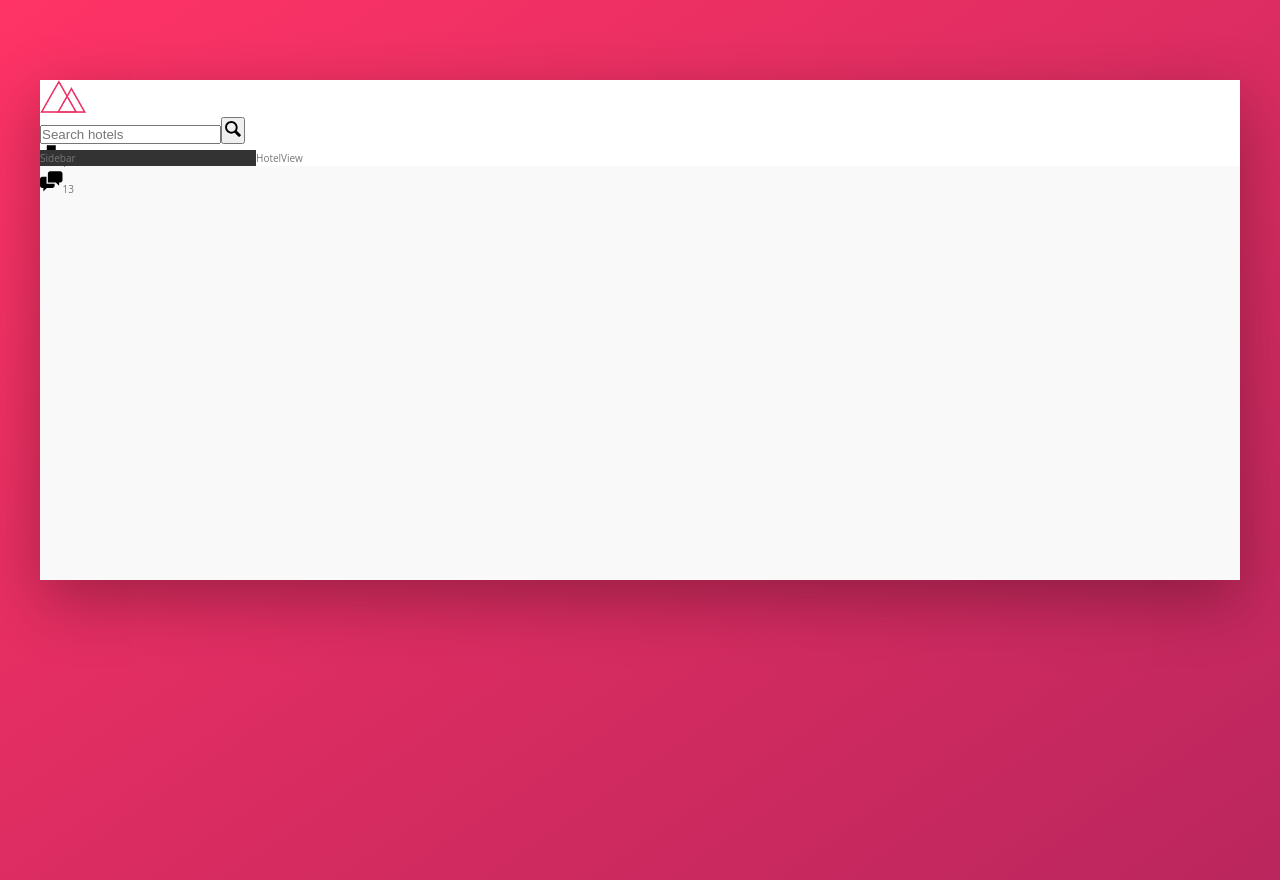
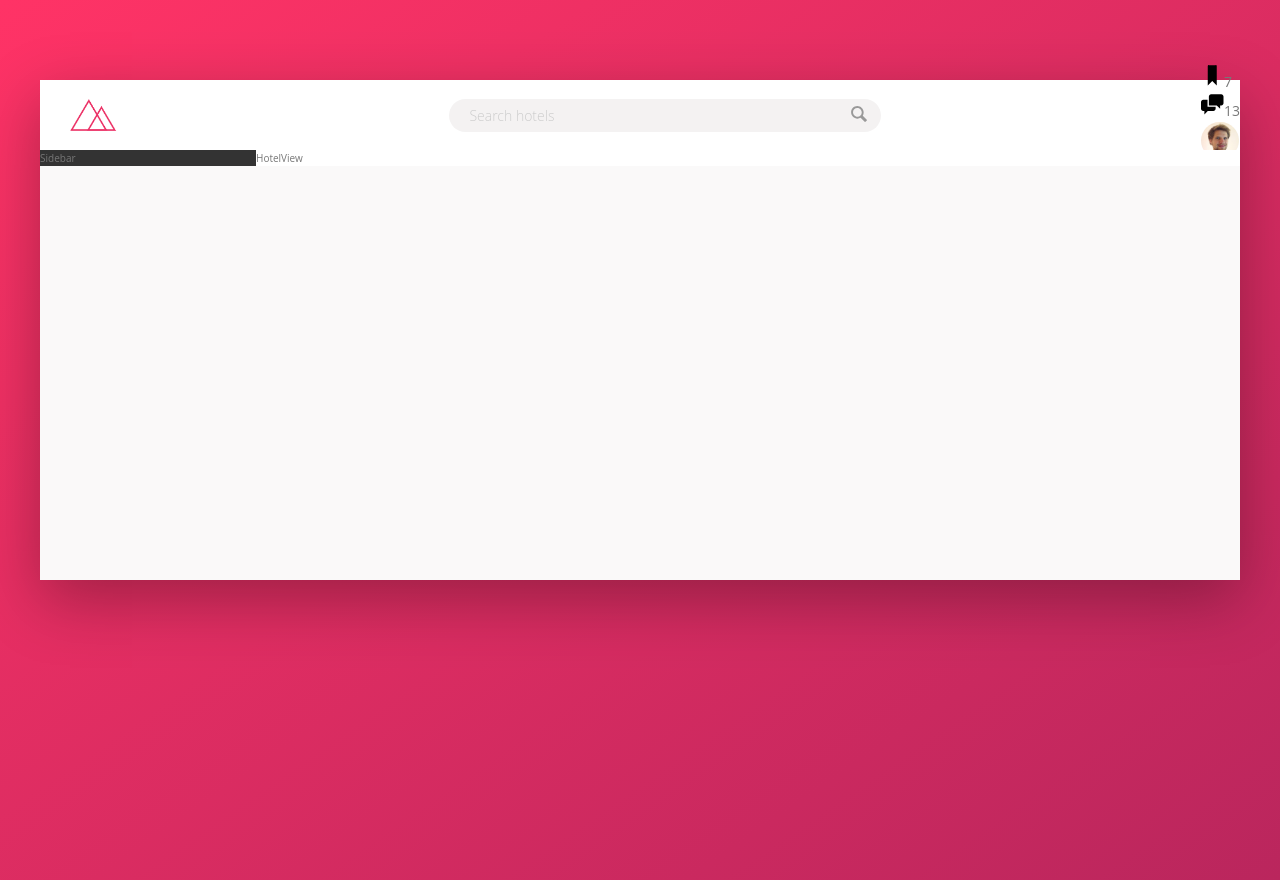
Before and after one commit to masaka222/trillo-project, a React (Create React App) app: page / in a window 1280 px wide. Built offline with nearby package versions, Linux system fonts and the light colour scheme; the HTML template or start-up script is replaced by a standard one.

Commit message:
Search Bar complete

```diff
--- a/src/Header.css
+++ b/src/Header.css
@@ -1,17 +1,91 @@
 .header{
+font-size: 1.4rem;
+
     height: 7rem;
     background-color: #fff;
     border-bottom: var(--color-grey-light-2);
+
+    display: flex;
+    justify-content: space-between;
+    align-items: center;
 }
 
+/*---------------------------------*/
+/* LOGO */
 .logo{
     height: 3.25rem;
+    margin-left: 3rem;
 }
 
+/*---------------------------------*/
+/* SEARCH */
 .search{
+    flex: 0 0 40%;
+
+    display: flex;
+    align-items: center;
+    justify-content: center;
+}
+
+.search__input{
+    font-family: inherit;
+    font-size: inherit;
+    background-color: var(--color-grey-light-2);
+    border: none;
+    padding: .7rem 2rem;
+    border-radius: 100px;
+    width: 90%;
+    transition: all .2s;
+    margin-right: -3.25rem;
+}
+
+.search__input:focus{
+    outline: none;
+    width: 100%;
+    background-color: var(--color-grey-light-3);
+}
+
+.search__input::-webkit-input-placeholder{
+    font-weight: 100;
+    color: var(--color-grey-light-4);
+}
+
+.search__input:focus + .search__button{
+    background-color: var(--color-grey-light-3);
+}
+
+.search__button{
+    border: none;
+    background-color: var(--color-grey-light-2);
+}
+
+.search__button:focus{
+    outline: none;
+}
+
+.search__button:active{
+    transform: translateY(2px);
+}
+
+/*---------------------------------*/
+/* USERNAV */
+.user-nav{
 
 }
 
-.user-nav{
+.user-nav__icon-box{
 
 }
+
+.user-nav__notification{
+
+}
+
+.user-nav__user{
+
+}
+
+.user-nav__user-photo{
+    height: 3.75rem;
+    border-radius: 50%;
+}
--- a/src/Header.js
+++ b/src/Header.js
@@ -1,5 +1,6 @@
 import React, { Component } from 'react';
 import logo from './logo.png';
+import user from './user.jpg';
 import IconMagnifyingGlass from './IconMagnifyingGlass';
 import IconChat from './IconChat';
 import IconBookmark from './IconBookmark';
@@ -13,7 +14,11 @@ class Header extends Component {
           <form action="#" className="search">
             <input type="text" className="search__input" placeholder="Search hotels"/>
             <button className="search__button">
-                <IconMagnifyingGlass width="2rem" height="2rem"/>
+                <IconMagnifyingGlass
+                  width="2rem"
+                  height="2rem"
+                  fill="#999"
+                />
             </button>
           </form>
 
@@ -27,6 +32,10 @@ class Header extends Component {
                 <IconChat width="2.25rem" height="2.25rem"/>
                 <span className="user-nav__notification">13</span>
             </div>
+
+            <div className = "user-nav__user">
+              <img src={user} className="user-nav__user-photo"/>
+            </div>
           </nav>
 
       </div>
--- a/src/IconMagnifyingGlass.js
+++ b/src/IconMagnifyingGlass.js
@@ -4,7 +4,7 @@ const IconMagnifyingGlass = (props) => {
     return(
         <svg version="1.1" xmlns="http://www.w3.org/2000/svg" width={props.width} height={props.height} viewBox="0 0 20 20">
             <title>magnifying-glass</title>
-            <path d="M17.545 15.467l-3.779-3.779c0.57-0.935 0.898-2.035 0.898-3.21 0-3.417-2.961-6.377-6.378-6.377s-6.186 2.769-6.186 6.186c0 3.416 2.961 6.377 6.377 6.377 1.137 0 2.2-0.309 3.115-0.844l3.799 3.801c0.372 0.371 0.975 0.371 1.346 0l0.943-0.943c0.371-0.371 0.236-0.84-0.135-1.211zM4.004 8.287c0-2.366 1.917-4.283 4.282-4.283s4.474 2.107 4.474 4.474c0 2.365-1.918 4.283-4.283 4.283s-4.473-2.109-4.473-4.474z"></path>
+            <path fill={props.fill} d="M17.545 15.467l-3.779-3.779c0.57-0.935 0.898-2.035 0.898-3.21 0-3.417-2.961-6.377-6.378-6.377s-6.186 2.769-6.186 6.186c0 3.416 2.961 6.377 6.377 6.377 1.137 0 2.2-0.309 3.115-0.844l3.799 3.801c0.372 0.371 0.975 0.371 1.346 0l0.943-0.943c0.371-0.371 0.236-0.84-0.135-1.211zM4.004 8.287c0-2.366 1.917-4.283 4.282-4.283s4.474 2.107 4.474 4.474c0 2.365-1.918 4.283-4.283 4.283s-4.473-2.109-4.473-4.474z"></path>
         </svg>
     );
 }
```
Also changed, not shown: src/svgIcons/sprite.svg (deleted), src/user.jpg (added).
